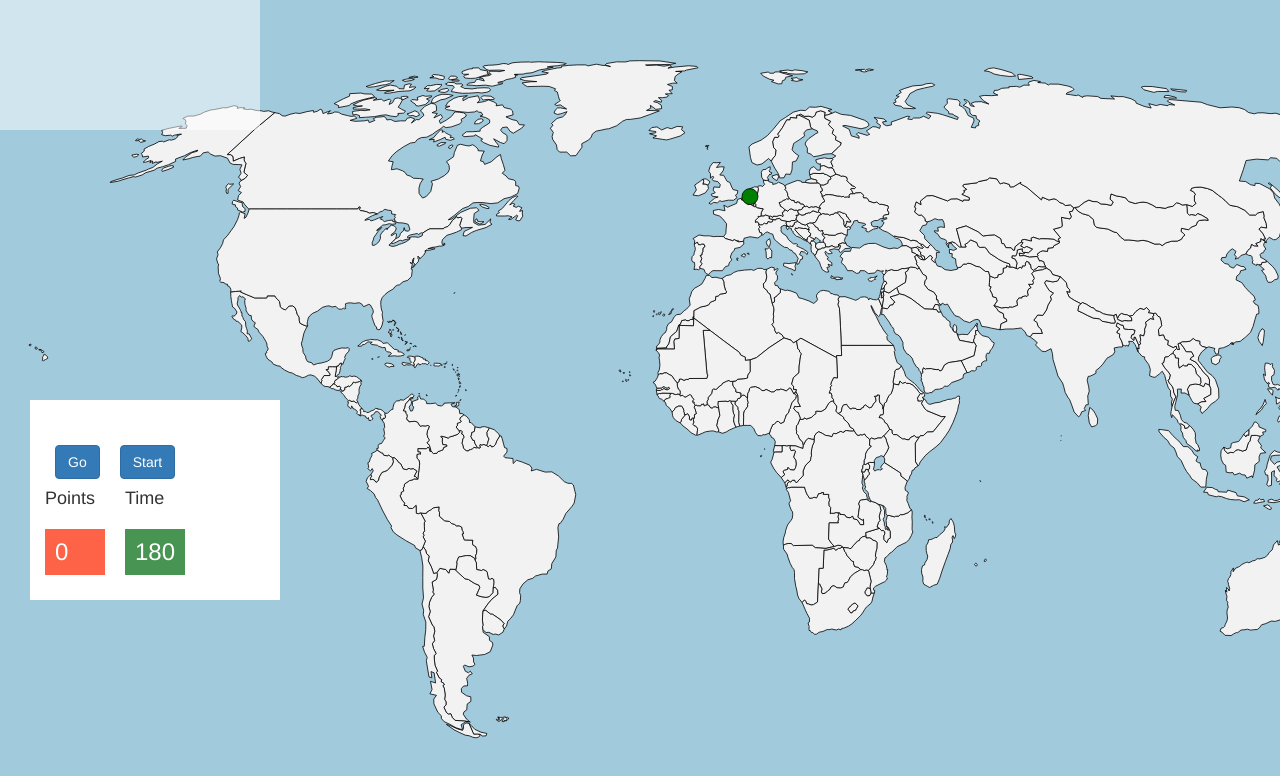
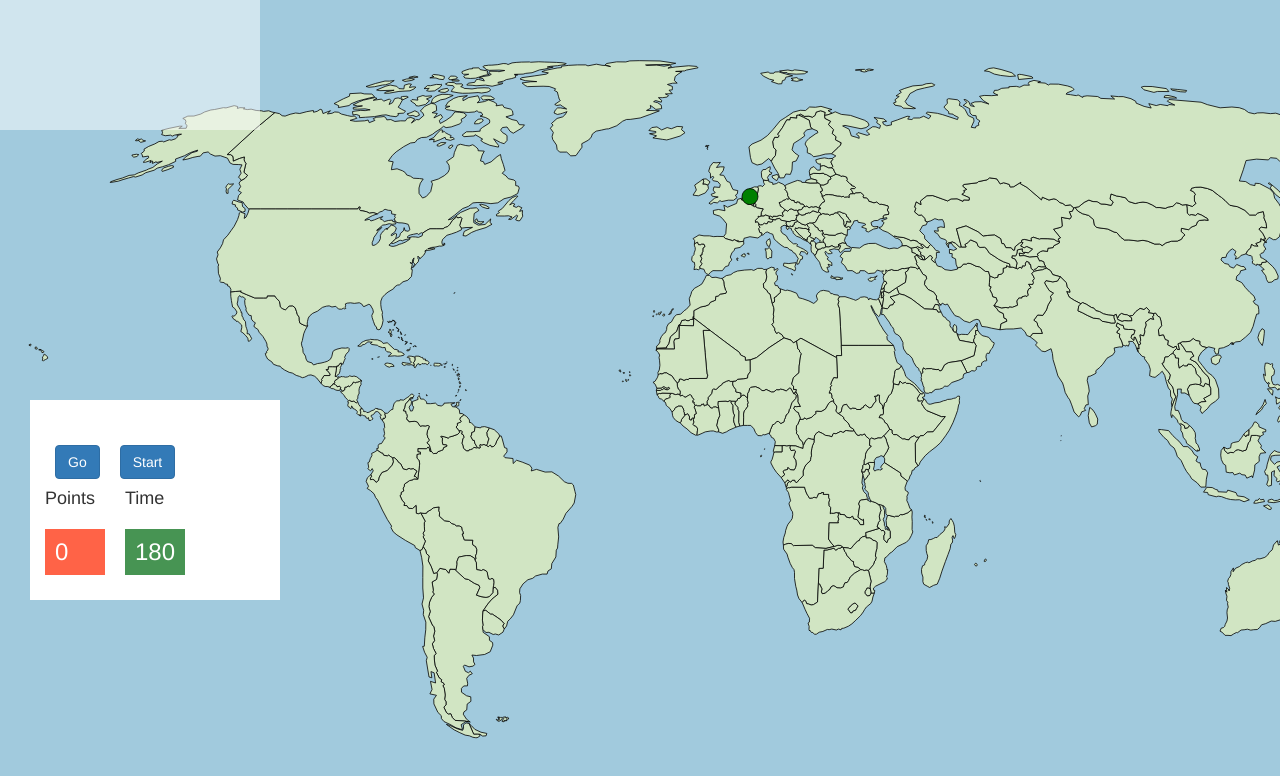
Before and after one commit to MGIngham/MapApp, an Angular app: page / in a window 1280 px wide. Shown: the top 776 px of the page. Built offline with nearby package versions, Linux system fonts and the light colour scheme.

Commit message:
First working commit

```diff
--- a/src/app/app.component.html
+++ b/src/app/app.component.html
@@ -1,2 +1 @@
 <app-map-base></app-map-base>
-<!--A test that Git and GitHub are working correctly.-->
--- a/src/app/countries-data.model.ts
+++ b/src/app/countries-data.model.ts
@@ -1,11 +1,11 @@
 export class CountriesData{
 
-    public countryId: string;
-    public dataId: string;
-    public xStartPos: string;
-    public yStartPos: string;
-    public countryName: string;
-    public pathData: string;
+    //public countryId: string;
+    //public dataId: string;
+    //public xStartPos: string;
+    //public yStartPos: string;
+    //public countryName: string;
+    //public pathData: string;
 
 public cntryObj = {
 "countries": [{'Name': 'Afghanistan',
--- a/src/app/map-base/map-base.component.html
+++ b/src/app/map-base/map-base.component.html
@@ -94,17 +94,17 @@ THE SOFTWARE.
    inkscape:version="0.48.4 r9939"
    sodipodi:docname="world.svg">
 
+   <path
+      *ngFor="let c of cntryData.cntryObj['countries']"
+     inkscape:connector-curvature="0"
+     id={{c.Id}}
+     attr.data-name={{c.Name}}
+     data-id={{c.DataId}}
+     attr.d={{c.PData}}
+     (click)="selectCountry($event)" class="cntry-base-color country"/>
+
+
    <!--<path
-      *ngFor="let c of cntryData.cntryObj['countries']"
-     inkscape:connector-curvature="0"
-     id="AF"
-     data-name="Afghanistan"
-     data-id=1
-     attr.d={{c.PData}}
-     (click)="selectCountry($event)" class="cntry-base-color country"/>-->
-
-
-   <path
      inkscape:connector-curvature="0"
      id="AF"
      data-name="Afghanistan"
@@ -1580,12 +1580,12 @@ THE SOFTWARE.
      data-name="Canary Islands"
      data-id="IC"
      d="m 879.6,395.2 -0.2,-0.2 -0.7,0.5 -0.6,0 0.1,0.2 0.1,0.2 0.7,0.4 0.6,-1.1 z m 13.5,-2.1 0,-0.1 -0.1,0 -0.1,0.1 -1.3,-0.1 -0.2,0.6 -0.5,0.4 0,0.7 0.5,0.7 0.3,0.1 0.5,0.1 0.7,-0.4 0.2,-0.4 0.1,-0.8 -0.1,-0.4 0,-0.5 z m -9.7,0.8 0.5,-0.4 0,-0.2 -0.1,-0.3 -0.5,-0.3 -0.2,0 -0.2,0.2 -0.2,0.4 0.3,0.5 0.2,0.1 0.2,0 z m 4.7,-2.3 1.2,-1 0,-0.3 -1,0.1 -1.1,1 -0.3,0.1 -1,0.1 -0.5,0 -0.4,0.2 0.2,0.3 0.4,1 0.7,0.9 0.6,-0.2 0.3,-0.2 0.4,-0.6 0.5,-1.4 z m 11.6,1.3 1.5,-0.5 0.3,-1 0.3,-1.1 0,-0.7 -0.2,-0.3 -0.1,0 -0.4,0 -0.3,0.2 -0.1,0.6 -0.7,1.3 -0.5,1.2 -0.7,0.6 -0.7,0.2 0.1,0.1 0.7,0.1 0.8,-0.7 z m -19.7,-2 0.5,-0.5 0.1,-0.3 -0.1,-0.5 0.2,-0.2 -0.1,-0.4 -0.3,-0.4 -0.7,0 -0.4,0.6 0.6,1.2 0.1,0.5 0.1,0 z m 22.4,-2.7 0.9,-0.3 0.5,-0.3 0.1,-0.9 0.2,-0.3 -0.2,-0.3 -0.2,0.2 -0.2,0.4 -0.6,0.2 -0.8,0.4 -0.2,0.3 -0.2,0.9 0.4,0.1 0.3,-0.4 z"
-     (click)="selectCountry($event)" class="cntry-base-color country" style="fill:#f2f2f2;fill-rule:evenodd" />
+     (click)="selectCountry($event)" class="cntry-base-color country" style="fill:#f2f2f2;fill-rule:evenodd" />-->
      <circle  class="lottie" cx="1000" cy="246" r="10" fill="red"/>
 
 </svg>
 
-<div *ngFor="let c of cd">
+<!--<div *ngFor="let c of cd">
    {{c.countryName}}
    <br>
    {{c.countryId}}
@@ -1597,6 +1597,6 @@ THE SOFTWARE.
    {{c.yStartPos}}
    <br>
    {{c.pathData}}
+</div>-->
+
 </div>
-
-</div>
--- a/src/app/map-base/map-base.component.ts
+++ b/src/app/map-base/map-base.component.ts
@@ -82,12 +82,12 @@ export class MapBaseComponent implements OnInit {
             startingXpos = subString.substring(0,subString.indexOf(','));
             startingYpos = subString.substring(subString.indexOf(',') + 1,subString.indexOf(' '));
 
-            cData.countryName = "{'Name': " + "'" + countryName + "',";
+            /*cData.countryName = "{'Name': " + "'" + countryName + "',";
             cData.countryId = "'Id': " + "'" + countryId + "',";
             cData.dataId = "'DataId': " + i + ",";
             cData.xStartPos = "'Xpos': " + startingXpos + ",";
             cData.yStartPos = "'Ypos': " + startingYpos + ",";
-            cData.pathData = "'PData': " + '"' + startString + '"},';
+            cData.pathData = "'PData': " + '"' + startString + '"},';*/
 
             this.cd.push(cData);
         }
```
